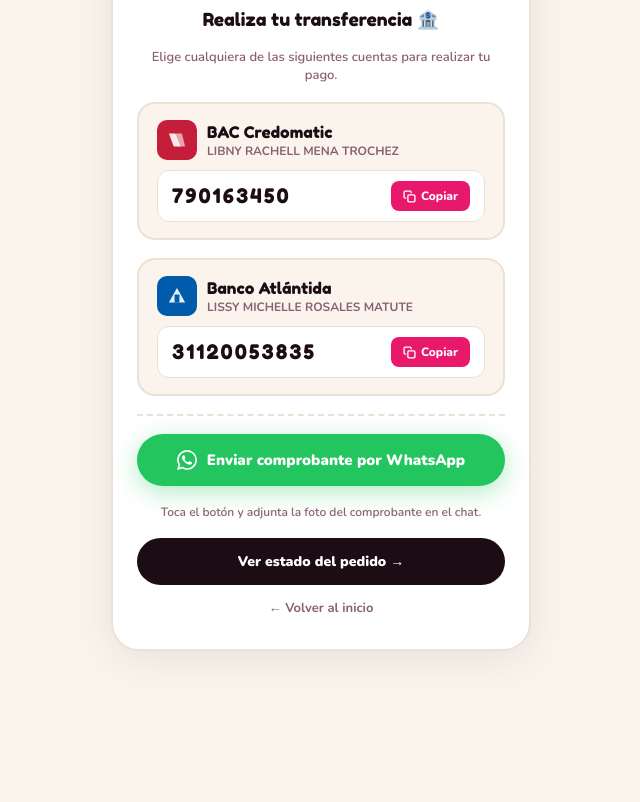
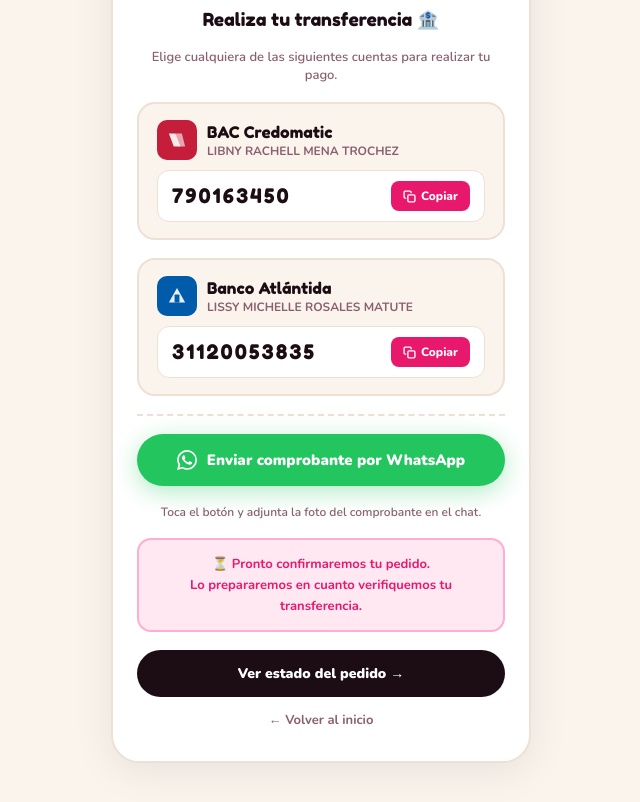
Before and after one commit to DerekAndres/Subzero, a plain HTML site: page public/transferencia.html in a window 1280 px wide. Shown: the part 270-1072 px from the top of the page, without its empty margins (319-959 px from the left). Before the commit the page ends 969 px from the top, so only its background shows below. Drawn offline with nearby package versions, Linux system fonts and the light colour scheme.

Commit message:
feat: mensaje de confirmación pendiente en página de transferencia

```diff
--- a/public/transferencia.html
+++ b/public/transferencia.html
@@ -224,6 +224,13 @@ body{
   </a>
   <p class="wa-hint">Toca el botón y adjunta la foto del comprobante en el chat.</p>
 
+  <div style="background:var(--pink-pale);border:2px solid var(--pink-dim);border-radius:14px;padding:14px 16px;align-self:stretch;text-align:center">
+    <p style="font-size:13px;color:var(--pink);font-weight:700;line-height:1.6">
+      ⏳ Pronto confirmaremos tu pedido.<br>
+      Lo prepararemos en cuanto verifiquemos tu transferencia.
+    </p>
+  </div>
+
   <a class="btn-ver" id="btnVerEstado" href="pedido.html">
     Ver estado del pedido →
   </a>
```
